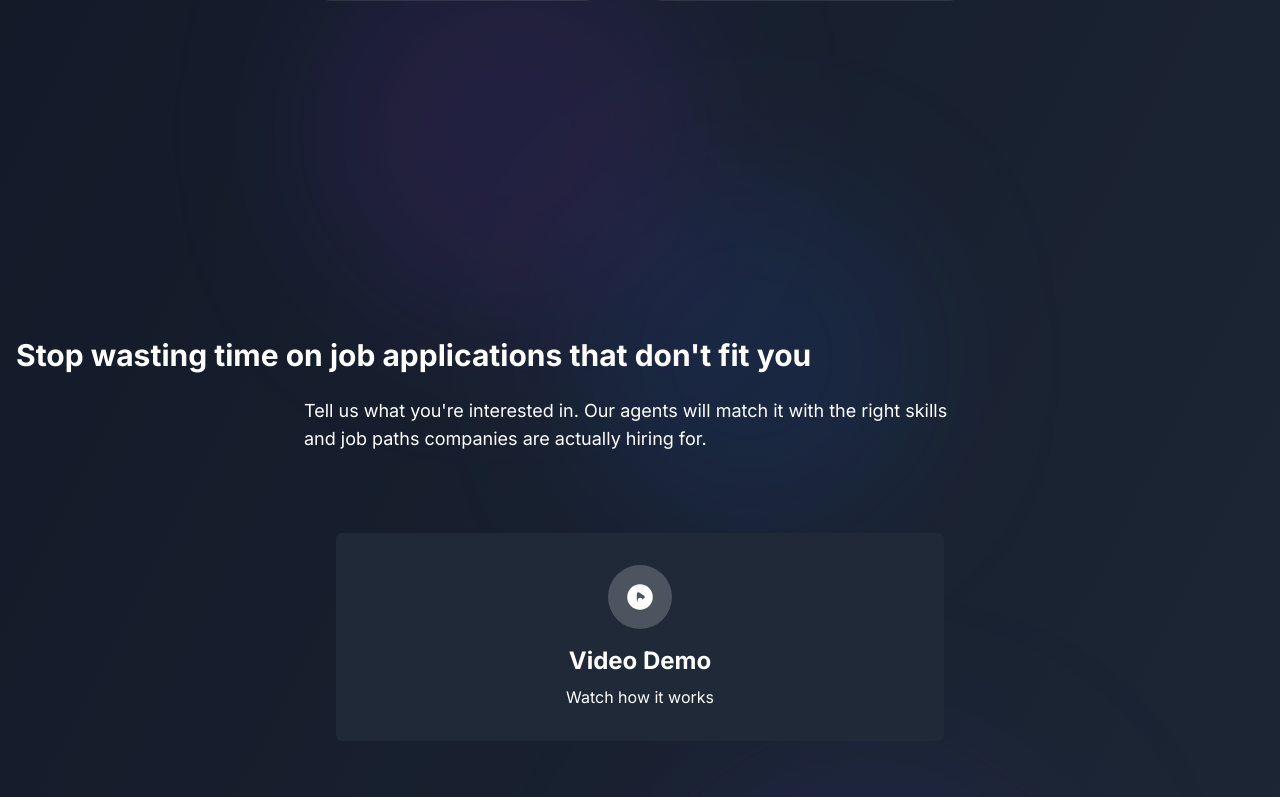
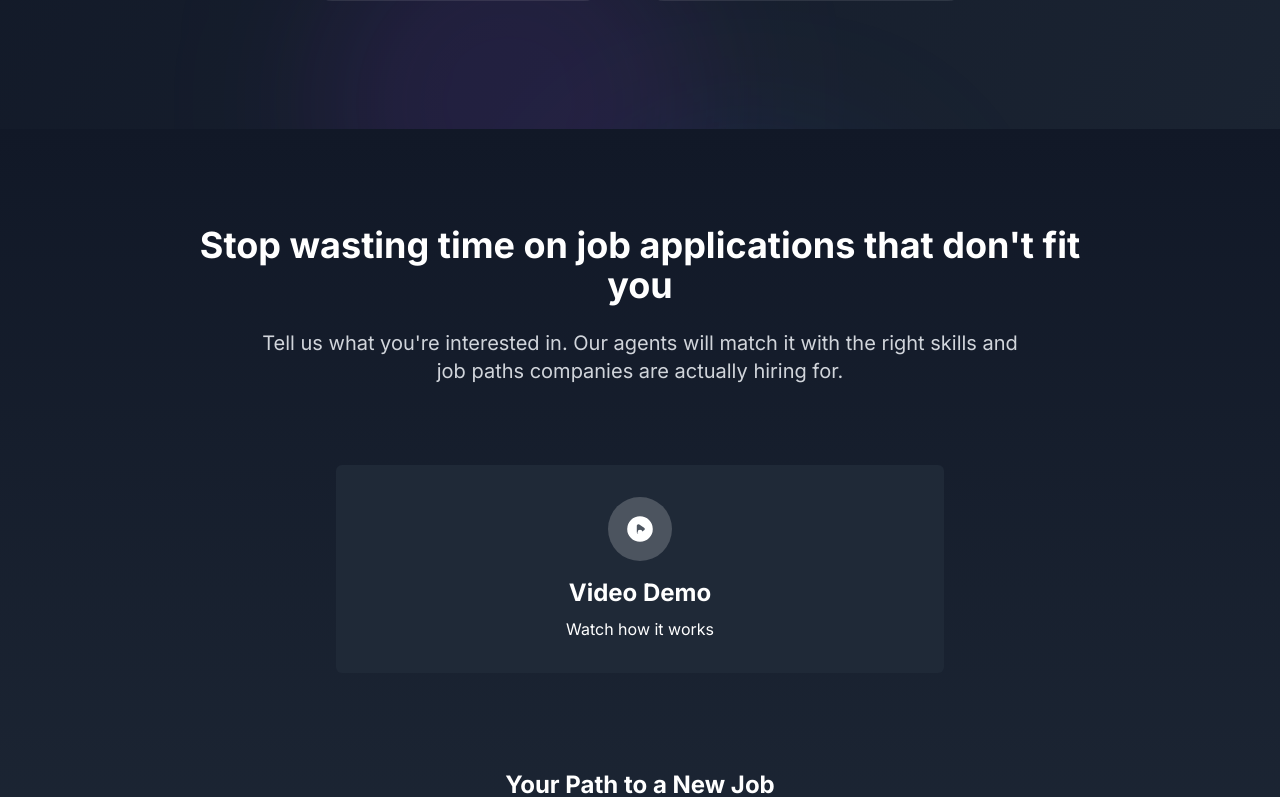
Before and after one commit to AlBasyaar/Web3-Skillsnap-dapp, a React app in the folder src/skillsnap_frontend/: page / in a window 1280 px wide. Shown: the part 763-1560 px from the top of the page. Built offline with nearby package versions, Linux system fonts and the light colour scheme.

Commit message:
Memperbaikin Background Halaman

```diff
--- a/src/skillsnap_frontend/src/App.jsx
+++ b/src/skillsnap_frontend/src/App.jsx
@@ -1,7 +1,6 @@
 import React from 'react';
 import { Routes, Route } from 'react-router-dom';
 import Navbar from './components/Navbar';
-import StarryBackground from './components/StarryBackground';
 import Footer from './components/Footer';
 import Home from './pages/Home';
 import Features from './pages/Features';
@@ -9,10 +8,9 @@ import Web3 from './pages/Web3';
 import AI from './pages/AI';
 import Commitments from './pages/Commitments';
 
-// Layout component with StarryBackground and common structure
+// Layout component with common structure
 const Layout = ({ children }) => (
-  <div className="relative min-h-screen flex flex-col">
-    <StarryBackground />
+  <div className="relative min-h-screen flex flex-col bg-gray-900">
     <Navbar />
     <main className="flex-grow relative z-10 pt-16">
       {children}
--- a/src/skillsnap_frontend/src/components/StarryBackground.css
+++ b/src/skillsnap_frontend/src/components/StarryBackground.css
@@ -1,46 +1,50 @@
-/* Base star styles */
+/* Optimized star styles with hardware acceleration */
 .star {
   position: absolute;
   background-color: #fff;
   border-radius: 50%;
   pointer-events: none;
   will-change: transform, opacity;
-  box-shadow: 0 0 15px 2px rgba(255, 255, 255, 0.8);
+  /* Using box-shadow sparingly as it's performance-heavy */
+  box-shadow: 0 0 8px 1px rgba(255, 255, 255, 0.6);
+  /* Force GPU acceleration */
+  transform: translateZ(0);
+  backface-visibility: hidden;
+  -webkit-backface-visibility: hidden;
+  -webkit-transform: translateZ(0);
 }
 
-/* Twinkling animation */
+/* Optimized twinkling animation */
 @keyframes twinkle {
   0%, 100% {
     opacity: 0.3;
     transform: scale(0.8);
-    box-shadow: 0 0 5px 1px rgba(255, 255, 255, 0.5);
   }
   50% {
     opacity: 1;
-    transform: scale(1.2);
-    box-shadow: 0 0 20px 3px rgba(255, 255, 255, 1);
+    transform: scale(1.1);
   }
 }
 
-/* Shooting star trail */
+/* Optimized shooting star animation */
 @keyframes shooting {
   0% {
-    transform: translateX(0) translateY(0) scale(0);
+    transform: translate3d(0, 0, 0) scale(0);
     opacity: 0;
   }
-  10% {
-    opacity: 1;
+  5% {
+    opacity: 0.8;
   }
   90% {
-    opacity: 1;
+    opacity: 0.8;
   }
   100% {
-    transform: translateX(1000%) translateY(1000%) scale(1);
+    transform: translate3d(1000%, 1000%, 0) scale(1);
     opacity: 0;
   }
 }
 
-/* Container for the starry background */
+/* Optimized container */
 .starry-container {
   position: fixed;
   top: 0;
--- a/src/skillsnap_frontend/src/pages/Home.jsx
+++ b/src/skillsnap_frontend/src/pages/Home.jsx
@@ -151,15 +151,17 @@ const Home = () => {
       </section>
 
       {/* CTA Section */}
-      <section className="py-20 relative overflow-hidden z-10">
-        <div className={`container mx-auto px-4 pt-24 md:pt-32 pb-16 relative z-10 transition-all duration-1000 ${isVisible ? 'opacity-100 translate-y-0' : 'opacity-0 translate-y-8'}`}>
-          <h2 className="text-3xl font-bold mb-6 text-white">
-            Stop wasting time on job applications that don't fit you
-          </h2>
-          <p className="text-lg text-white max-w-2xl mx-auto mb-12">
-            Tell us what you're interested in. Our agents will match it with the
-            right skills and job paths companies are actually hiring for.
-          </p>
+      <section className="py-16 md:py-24 relative overflow-hidden z-10 bg-gradient-to-b from-gray-900 to-gray-800">
+        <div className={`container mx-auto px-4 text-center relative z-10 transition-all duration-1000 ${isVisible ? 'opacity-100 translate-y-0' : 'opacity-0 translate-y-8'}`}>
+          <div className="max-w-4xl mx-auto">
+            <h2 className="text-3xl md:text-4xl font-bold mb-6 text-white leading-tight">
+              Stop wasting time on job applications that don't fit you
+            </h2>
+            <p className="text-lg md:text-xl text-gray-300 max-w-3xl mx-auto mb-12 leading-relaxed">
+              Tell us what you're interested in. Our agents will match it with the
+              right skills and job paths companies are actually hiring for.
+            </p>
+          </div>
 
           {/* Video Demo Section - Vertical Rectangle */}
           <div className="rounded-lg p-8 max-w-2xl mx-auto">
```
Also changed, not shown: 1 other file (tests, documents, lock files or other folders).
